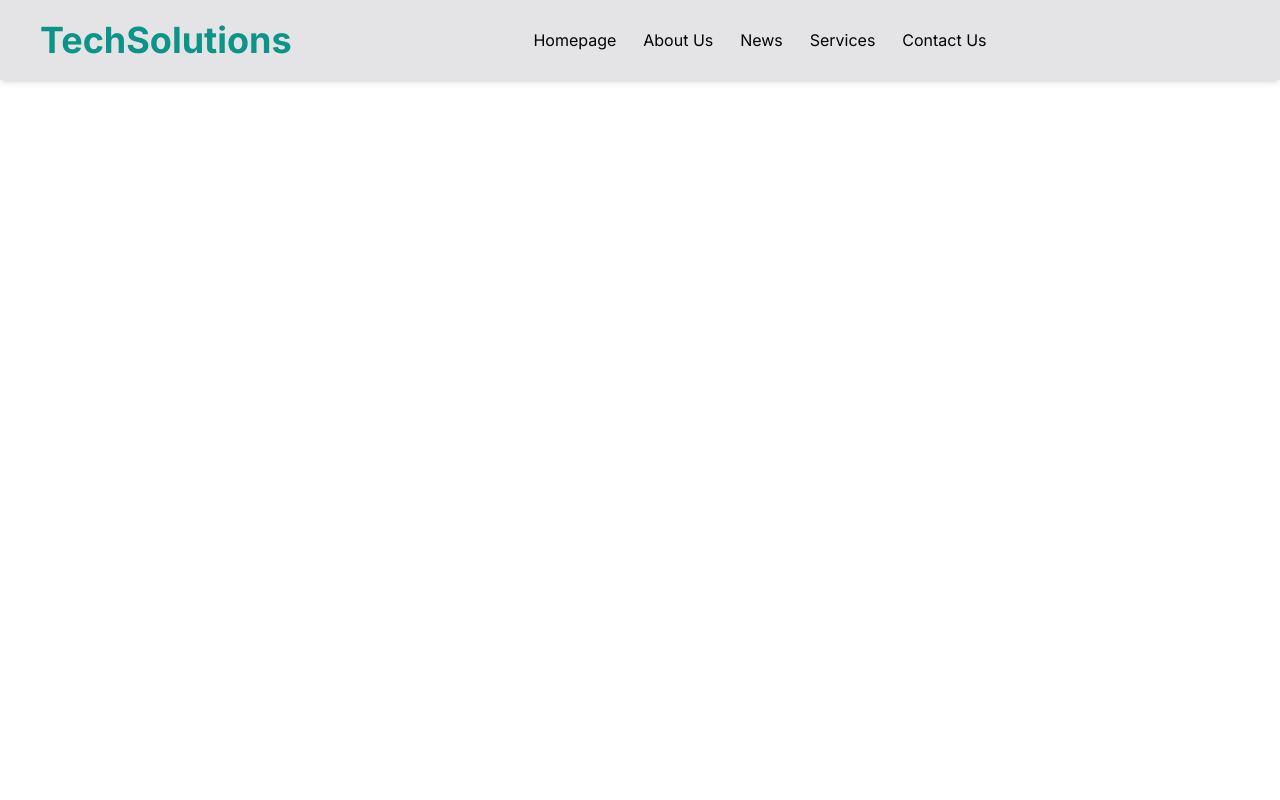
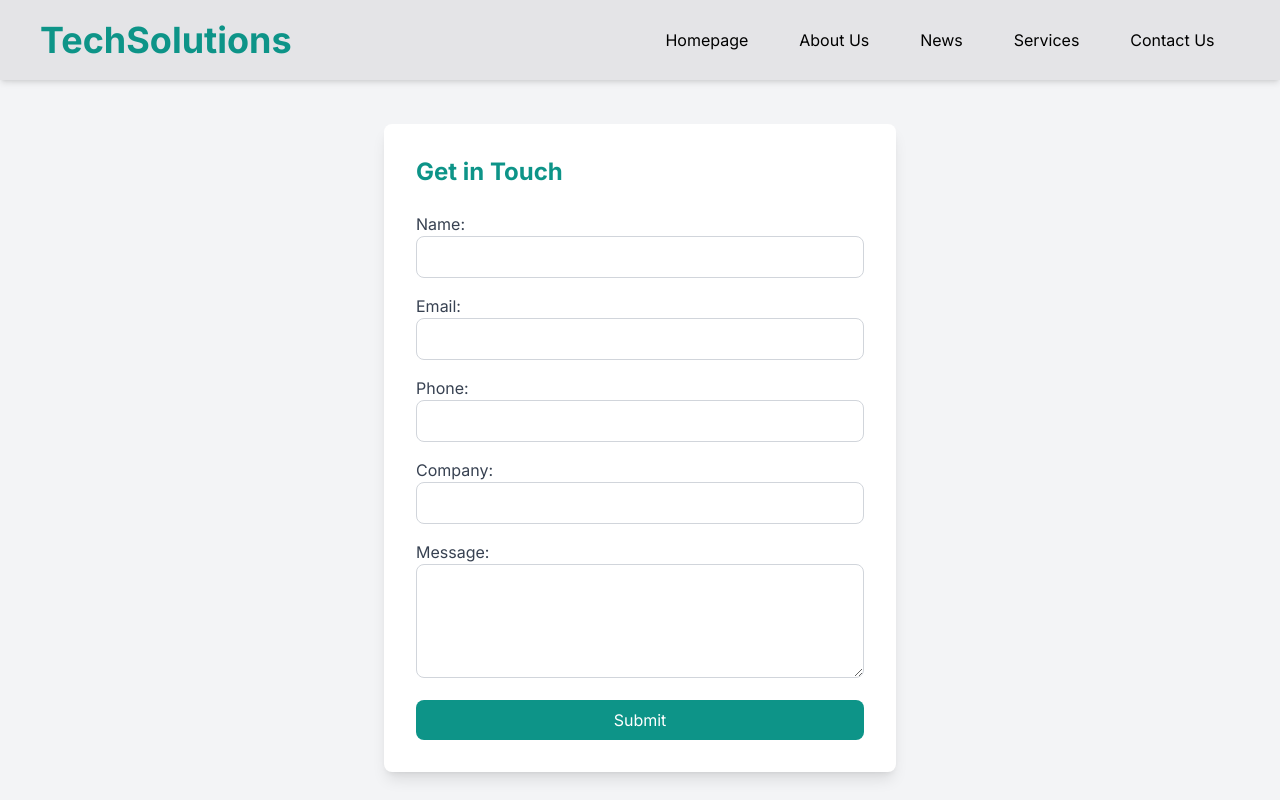
Before and after one commit to DevFrancesca/TechSolutions, a Next.js app: page /contact in a window 1280 px wide. Shown: the top 800 px of the page. Built offline with nearby package versions, Linux system fonts and the light colour scheme.

Commit message:
work on contact us component

```diff
--- a/src/app/contact/page.jsx
+++ b/src/app/contact/page.jsx
@@ -3,8 +3,9 @@ import React from 'react'
 
 const ContactPage = () => {
   return (
-    <div className="min-h-screen flex flex-col justify-between">
+    <div className="min-h-screen flex flex-col justify-between mt-6">
       <article className="flex-grow">
+        <h1>hello</h1>
         <ContactUs/>
       </article>
     </div>
--- a/src/app/globals.css
+++ b/src/app/globals.css
@@ -38,7 +38,6 @@ body {
   background-color: rgb(var(--background-start-rgb));
   width: 100vw;
   min-height: 100vh;
-  /* margin-inline: 17px; */
   display: flex;
   flex-direction: column;
   overflow-x: hidden;
--- a/src/components/contactUs/page.jsx
+++ b/src/components/contactUs/page.jsx
@@ -1,4 +1,4 @@
-'use client'
+'use client';
 import { useState } from 'react';
 
 const ContactUs = () => {
@@ -10,7 +10,7 @@ const ContactUs = () => {
     message: ''
   });
 
-  const handleChange = (e) => {
+  const handleInputChange = (e) => {
     const { name, value } = e.target;
     setFormData((prevData) => ({
       ...prevData,
@@ -24,57 +24,78 @@ const ContactUs = () => {
   };
 
   return (
-    <form onSubmit={handleSubmit}>
-      <label htmlFor="name">Name:</label>
+    <section className="w-screen min-h-screen bg-gray-100 flex justify-center items-center py-12">
+      <div className="bg-white shadow-lg rounded-lg p-8 max-w-lg w-full">
+        <h2 className="text-2xl font-bold text-teal-600 mb-6">Get in Touch</h2>
+        <form onSubmit={handleSubmit} className="space-y-4">
+          <div>
+            <label htmlFor="name" className="block text-gray-700">Name:</label>
             <input
               type="text"
               id="name"
               name="name"
               value={formData.name}
-        onChange={handleChange}
+              onChange={handleInputChange}
               required
+              className="w-full px-3 py-2 border border-gray-300 rounded-lg focus:outline-none focus:ring-2 focus:ring-teal-500"
             />
-
-      <label htmlFor="email">Email:</label>
+          </div>
+          <div>
+            <label htmlFor="email" className="block text-gray-700">Email:</label>
             <input
               type="email"
               id="email"
               name="email"
               value={formData.email}
-        onChange={handleChange}
+              onChange={handleInputChange}
               required
+              className="w-full px-3 py-2 border border-gray-300 rounded-lg focus:outline-none focus:ring-2 focus:ring-teal-500"
             />
-
-      <label htmlFor="phone">Phone:</label>
+          </div>
+          <div>
+            <label htmlFor="phone" className="block text-gray-700">Phone:</label>
             <input
               type="tel"
               id="phone"
               name="phone"
               value={formData.phone}
-        onChange={handleChange}
+              onChange={handleInputChange}
               required
+              className="w-full px-3 py-2 border border-gray-300 rounded-lg focus:outline-none focus:ring-2 focus:ring-teal-500"
             />
-
-      <label htmlFor="company">Company:</label>
+          </div>
+          <div>
+            <label htmlFor="company" className="block text-gray-700">Company:</label>
             <input
               type="text"
               id="company"
               name="company"
               value={formData.company}
-        onChange={handleChange}
+              onChange={handleInputChange}
+              className="w-full px-3 py-2 border border-gray-300 rounded-lg focus:outline-none focus:ring-2 focus:ring-teal-500"
             />
-
-      <label htmlFor="message">Message:</label>
+          </div>
+          <div>
+            <label htmlFor="message" className="block text-gray-700">Message:</label>
             <textarea
               id="message"
               name="message"
               value={formData.message}
-        onChange={handleChange}
+              onChange={handleInputChange}
+              className="w-full px-3 py-2 border border-gray-300 rounded-lg focus:outline-none focus:ring-2 focus:ring-teal-500"
+              rows="4"
             />
-
-      <button type="submit">Submit</button>
+          </div>
+          <button
+            type="submit"
+            className="w-full bg-teal-600 text-white py-2 px-4 rounded-lg hover:bg-teal-700 transition duration-300"
+          >
+            Submit
+          </button>
         </form>
+      </div>
+    </section>
   );
 };
 
-export default ContactUs
+export default ContactUs;
--- a/src/components/header/page.jsx
+++ b/src/components/header/page.jsx
@@ -14,7 +14,7 @@ const Header = () => {
       <article className="flex-1 h-full flex items-center">
         <h1 className="text-lg sm:text-xl md:text-2xl lg:text-3xl xl:text-4xl font-bold text-teal-600">TechSolutions</h1>
       </article>
-      <nav className="flex-1 h-full flex justify-end">
+      <nav className="flex-1 h-full flex justify-end md:justify-center">
         <div className="flex items-center md:hidden">
           <button className="text-teal-600 focus:outline-none" onClick={toggleBurger}>
             <svg
@@ -57,9 +57,9 @@ const Header = () => {
         </ul>
       </nav>
 
-      <article className="w-1/5 h-full flex items-center justify-center"></article>
+      <article className="w-1/5 h-full flex items-center justify-center md:hidden"></article>
     </div>
   );
 };
 
-export default Header
+export default Header;
```
Lines whose indentation alone changed are shown as unchanged.
